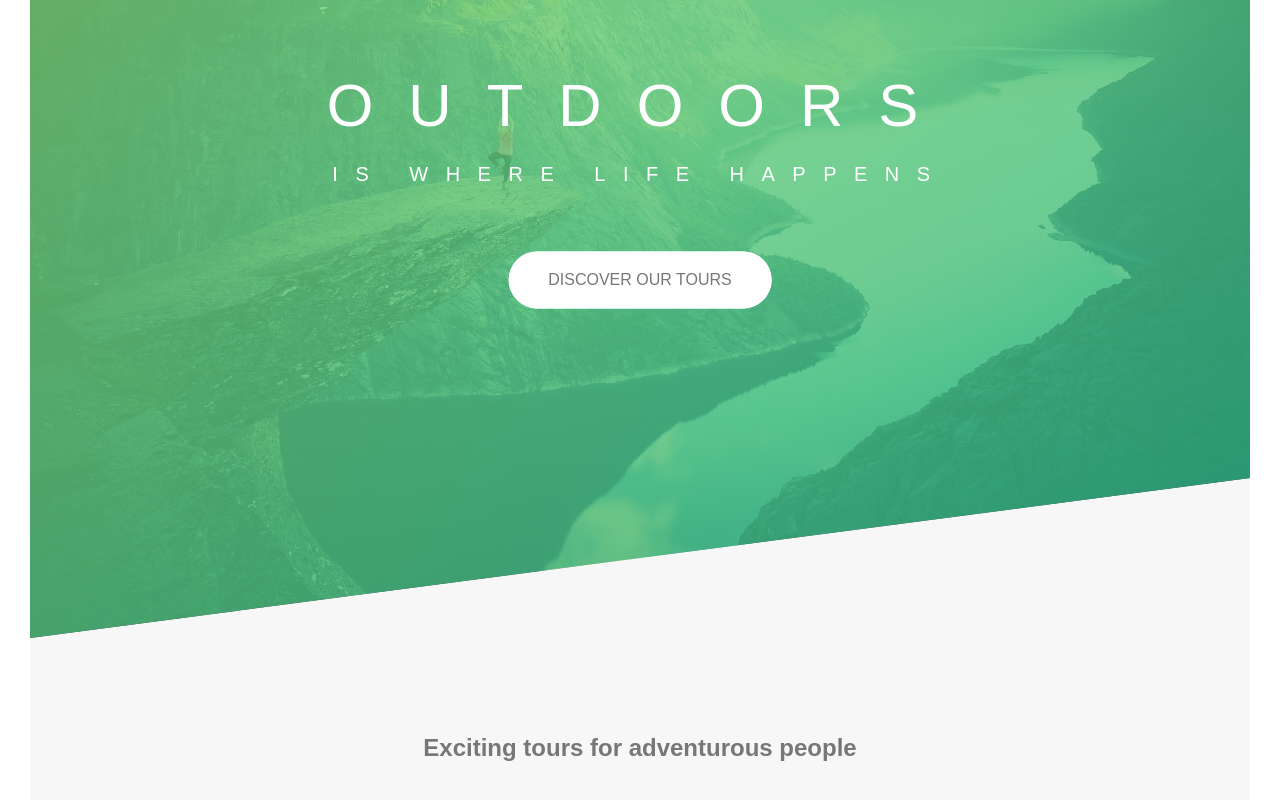
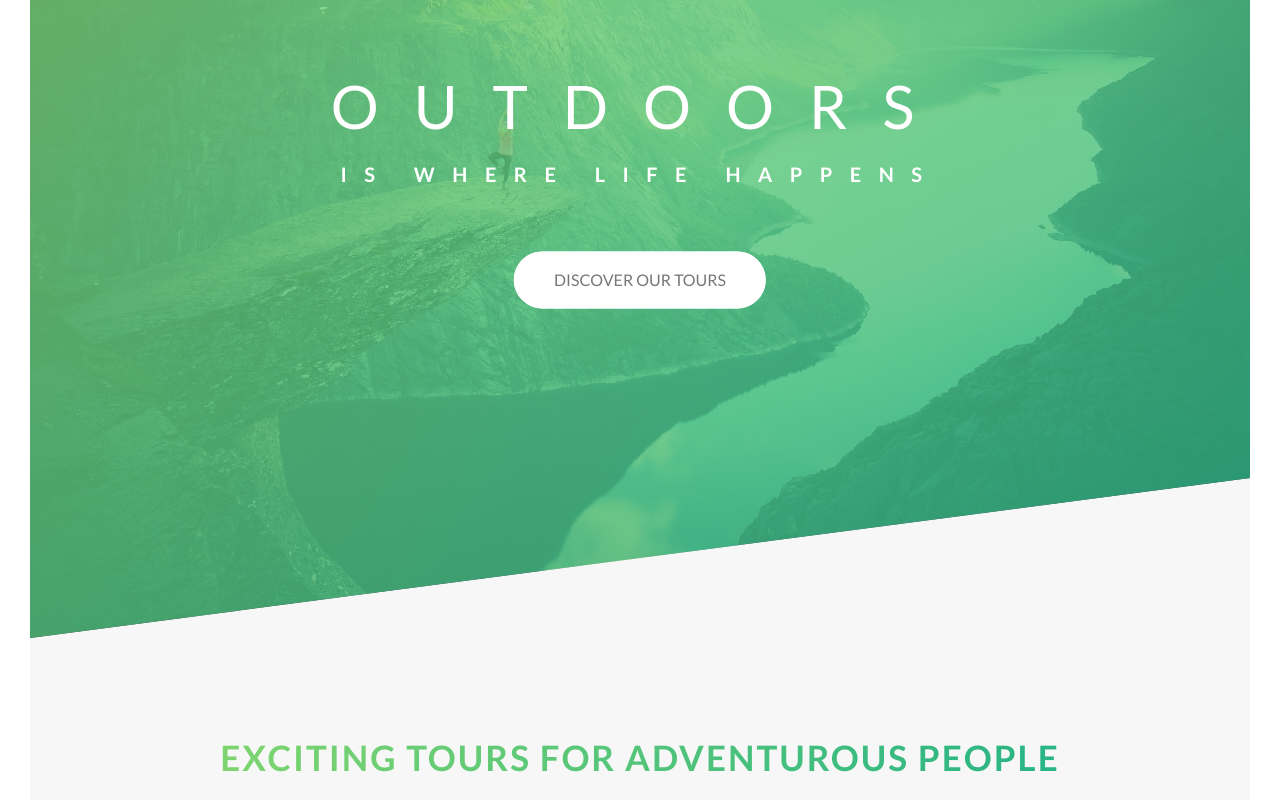
Before and after one commit to ConfordH/Natours, a website: page index.html in a window 1280 px wide. Shown: the part 152-952 px from the top of the page. Drawn offline with Linux system fonts and the light colour scheme.

Commit message:
progress

```diff
--- a/index.html
+++ b/index.html
@@ -445,7 +445,7 @@
         <div class="col-1-of-2">
           <p class="footer__copyright">
             Built by <a href="#" class="footer__link">Hamilton Conford</a> for
-            his training
+            his Github Repository
             <a href="#" class="footer__link">Advanced CSS and Sass</a>.
             Copyright &copy; by Hamilton Conford. You are 100% allowed to use
             this webpage for both personal and commercial use, but NOT to claim
--- a/sass/base/_typography.scss
+++ b/sass/base/_typography.scss
@@ -1,7 +1,7 @@
 body {
-  font-family: "Latio", sans-serif;
+  font-family: "Lato", sans-serif;
   font-weight: 400;
-  font-size: 16px;
+  /*font-size: 16px;*/
   line-height: 1.7;
   color: $color-grey-dark;
   padding: 3rem;
@@ -23,21 +23,27 @@ body {
     animation-name: moveInLeft;
     animation-duration: 1s;
     animation-timing-function: ease-out;
+
+    /*
+      animation-delay: 3s;
+      animation-iteration-count: 3;
+      */
   }
 
   &--sub {
     display: block;
     font-size: 2rem;
-    font-weight: 400;
+    font-weight: 700;
     letter-spacing: 1.75rem;
     animation: moveInRight 1s ease-out;
   }
 }
 
-.heading-seondary {
+.heading-secondary {
   font-size: 3.5rem;
   text-transform: uppercase;
   font-weight: 700;
+  display: inline-block;
   background-image: linear-gradient(
     to right,
     $color-primary-light,
@@ -45,7 +51,7 @@ body {
   );
   -webkit-background-clip: text;
   color: transparent;
-  letter-spacing: 2px;
+  letter-spacing: 0.2rem;
   transition: all 0.2s;
 
   &:hover {
```
Also changed, not shown: css/style.css.
